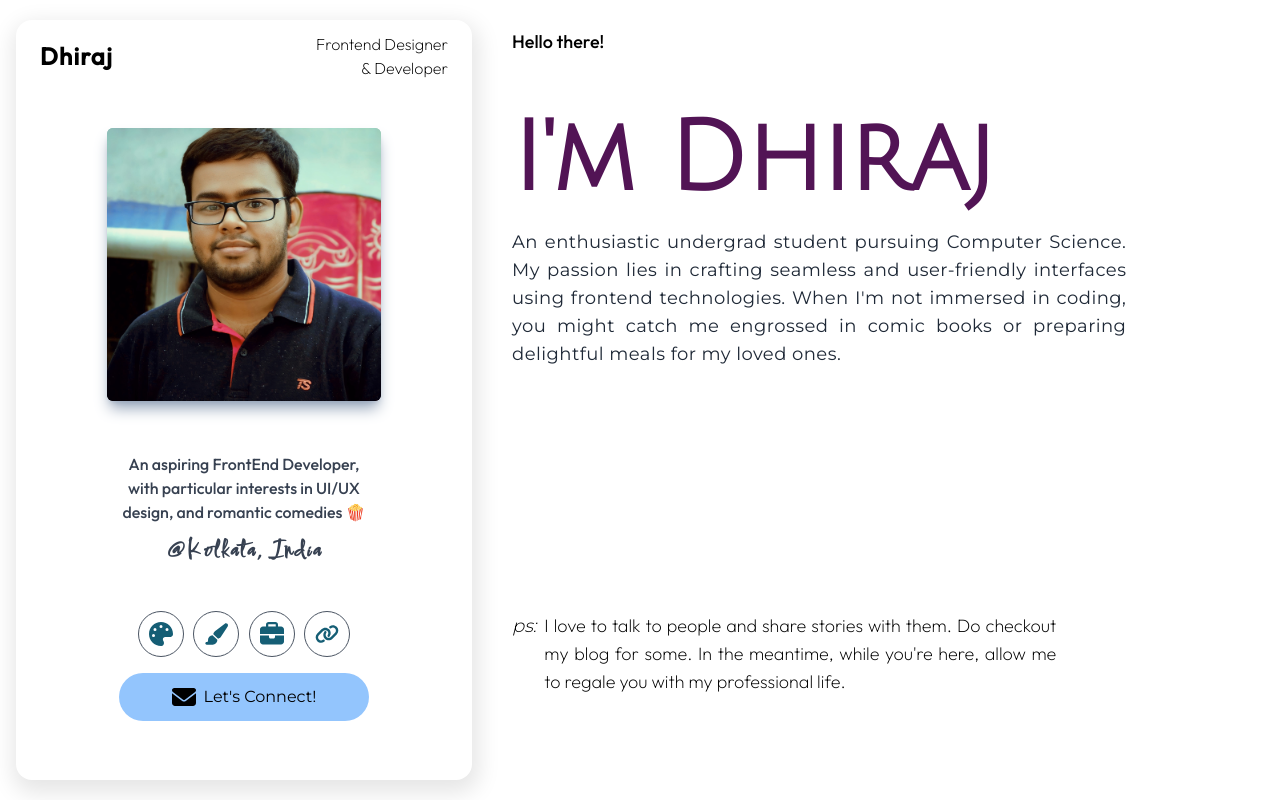
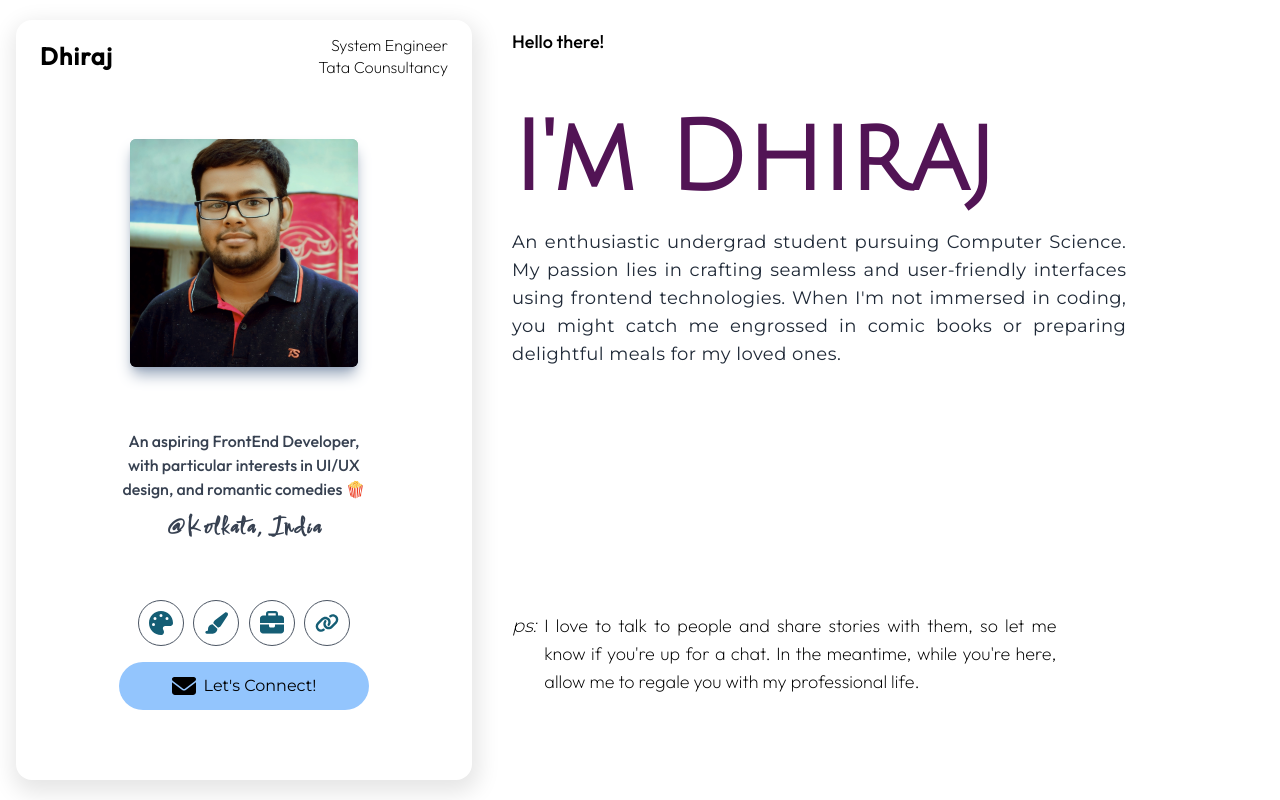
Before and after one commit to dhirajksharma/dhirajksharma.github.io, a React (Create React App) app: page / in a window 1280 px wide. Built offline with nearby package versions, Linux system fonts and the light colour scheme.

Commit message:
updating info

```diff
--- a/src/About/About.js
+++ b/src/About/About.js
@@ -49,7 +49,7 @@ render(){
 
         <div className="abtPs flex">
           <h1 className="font-montserrat font-light text-lg 2xl:text-2xl text-justify mr-2 italic">ps:</h1>
-          <p className="font-outfit font-light text-lg 2xl:text-2xl w-4/6 text-justify">I love to talk to people and share stories with them. Do checkout my blog for some. In the meantime, while you're here, allow me to regale you with my professional life.</p>
+          <p className="font-outfit font-light text-lg 2xl:text-2xl w-4/6 text-justify">I love to talk to people and share stories with them, so let me know if you're up for a chat. In the meantime, while you're here, allow me to regale you with my professional life.</p>
         </div>
       </div>
       </div>
--- a/src/App.js
+++ b/src/App.js
@@ -59,7 +59,7 @@ class App extends React.Component {
 
             <div className="flex justify-between items-center pt-2 w-screen h-[80px] sm:h-[120px] lg:h-[70px] 2xl:h-[100px] lg:w-full">
               <h1 className="ml-5 sm:ml-6 mr-0 text-2xl sm:text-3xl lg:text-2xl 2xl:text-3xl font-bold font-outfit tracking-wider">Dhiraj</h1>
-              <h1 className="mr-5 sm:mr-6 ml-0 text-right sm:text-xl lg:text-base 2xl:text-2xl font-outfit font-light leading-5">Frontend Designer<br></br> & Developer</h1>
+              <h1 className="mr-5 sm:mr-6 ml-0 text-right sm:text-xl lg:text-base 2xl:text-2xl font-outfit font-light !leading-snug">System Engineer<br></br>Tata Counsultancy</h1>
             </div>
 
             <div id='' className="h-[calc(100dvh-140px)] sm:h-[calc(100dvh-200px)] lg:h-full w-screen lg:w-full overflow-scroll containerDiv">
@@ -78,11 +78,11 @@ class App extends React.Component {
 
             {
               (window.innerWidth < 1024 &&
-              <div id='bottom-nav' className="hidden bg-[#f9fbfe] px-4 rounded-t-2xl rounded-b-lg w-[95vw] h-[59px] sm:h-[80px] absolute bottom-0 lg:!hidden">
+              <div id='bottom-nav' className="hidden bg-[#f9fbfe] px-4 rounded-t-2xl rounded-b-lg w-[95vw] h-[59px] sm:h-[69px] absolute bottom-0 lg:!hidden">
 
                     <ul className="flex justify-evenly">
                       {menus.map((menu, i) => (
-                        <li key={i} className="w-16 sm:w-24">
+                        <li key={i} className="w-16">
                           <div
                           className={`rounded-b-2xl rounded-t-md ${i === this.state.activeTab && "bg-white"}`}>
                             <a
--- a/src/Data/Data.js
+++ b/src/Data/Data.js
@@ -52,12 +52,12 @@ export const projectData=[
 ]
 
 export const experienceData=[
-    // {
-    //     year:"2024-Present",
-    //     title:"System Engineer",
-    //     location:"Tata Consultancy Services",
-    //     details:""
-    // },
+    {
+        year:"2024-Present",
+        title:"System Engineer",
+        location:"Tata Consultancy Services",
+        details:""
+    },
     {
         year:"2022",
         title:"Adobe UX Foundation",
--- a/src/Experience/Experience.js
+++ b/src/Experience/Experience.js
@@ -44,7 +44,7 @@ render(){
               <h2 className="mt-4 lg:mt-3 2xl:mt-[10px] translate-x-6 text-sm sm:text-base 2xl:text-xl font-serif text-slate-600 tracking-wide hidingExp">{exp.year}</h2>
               <h1 className="translate-x-6 text-xl sm:text-2xl lg:text-xl 2xl:text-2xl font-outfit hidingExp">{exp.title}</h1>
               <h3 className="translate-x-6 sm:text-lg lg:text-base 2xl:text-lg font-outfit font-extralight italic hidingExp">{exp.location}</h3>
-              <p className="mt-2 translate-x-6 sm:text-lg lg:text-base 2xl:text-lg mb-4 font-montserrat w-[80vw] lg:w-[90%] text-justify hidingExp">{exp.details}</p>
+              <p className="mt-2 translate-x-6 sm:text-lg lg:text-base 2xl:text-lg mb-4 font-montserrat w-[80vw] md:w-[85vw] lg:w-[90%] text-justify hidingExp">{exp.details}</p>
             </div>
           ))
         }
--- a/src/Head/Head.js
+++ b/src/Head/Head.js
@@ -97,18 +97,18 @@ class Head extends React.Component{
     render(){
         return (
             <div className="flex flex-col items-center justify-evenly h-full">
-                <div id="myface" className="blurred-img aspect-square rounded-md max-w-[65%] sm:max-w-[60%] hideFace">
+                <div id="myface" className="blurred-img aspect-square rounded-md max-w-[65%] sm:max-w-[50%] hideFace">
                     <img alt='mypic' src={me} loading="eager" className="shadow-lg rounded-md shadow-slate-400"></img>
                 </div>
 
                 <div id='divi1' className="min-h-[140px] sm:min-h-[unset] flex flex-col justify-between">
-                <p className="hideIntro my-3 sm:mt-8 lg:mt-2 w-[260px] sm:w-[470px] lg:w-[260px] 2xl:w-[300px] sm:text-2xl lg:text-base 2xl:text-xl text-center font-medium font-outfit text-gray-700">
+                <p className="hideIntro my-3 sm:mt-8 lg:mt-2 w-[260px] sm:w-[450px] lg:w-[260px] 2xl:w-[300px] sm:text-xl lg:text-base 2xl:text-xl text-center font-medium font-outfit text-gray-700">
                     {
                         ((window.innerWidth>=640 && window.innerWidth<1024)?"Hi, I'm Dhiraj Sharma. ":"")
                     }
                     An aspiring FrontEnd Developer, with particular interests in UI/UX design, and romantic comedies &#127871;
                     </p>
-                <p className="hideIntro text-center font-bold text-2xl sm:text-4xl lg:text-2xl 2xl:text-3xl sm:mt-6 lg:mt-0 2xl:mt-4 text-gray-700 font-comforter tracking-[.15rem]">@Kolkata, India</p>
+                <p className="hideIntro text-center font-bold text-2xl sm:text-3xl lg:text-2xl 2xl:text-3xl sm:mt-6 lg:mt-0 2xl:mt-4 text-gray-700 font-comforter tracking-[.15rem]">@Kolkata, India</p>
                 </div>
 
                 <div className="hideButton">
@@ -127,7 +127,7 @@ class Head extends React.Component{
                         </button>
 
                         <div className="flex flex-col relative">
-                            <div id="socialink" className="absolute hidden bg-white opacity-0 right-[3.37rem] sm:right-[4.9rem] lg:right-[3.4rem] 2xl:right-[4rem]">
+                            <div id="socialink" className="absolute hidden bg-white opacity-0 right-[3.37rem] sm:right-[4.45rem] lg:right-[3.4rem] 2xl:right-[4rem]">
                                 <button className="scalebtn tooltip">
                                     <span className="tooltiptext">LinkedIn</span>
                                     <a href="https://in.linkedin.com/in/dhirajksharma29" target="_blank" rel="noreferrer"><FontAwesomeIcon icon={faLinkedinIn} className="socialinks "/></a>
@@ -154,8 +154,8 @@ class Head extends React.Component{
 
                     <a href="mailto:dhirajksharma.official@gmail.com" rel="noreferrer">
                     <button
-                        className="transition-all bg-blue-300 hover:bg-blue-500 hover:text-white py-3 my-4 rounded-full font-montserrat min-w-[250px] flex justify-center items-center sm:text-2xl lg:text-base 2xl:text-xl w-full sm:w-[400px] lg:w-full 2xl:w-[300px] sm:py-[18px] lg:py-3 sm:mt-6 lg:mt-4">
-                            <FontAwesomeIcon icon={faEnvelope} className="text-2xl mr-2 sm:text-4xl lg:text-2xl 2xl:text-4xl"/>
+                        className="transition-all bg-blue-300 hover:bg-blue-500 hover:text-white py-3 my-4 rounded-full font-montserrat min-w-[250px] flex justify-center items-center sm:text-xl lg:text-base 2xl:text-xl w-full sm:w-[360px] lg:w-full 2xl:w-[300px] sm:py-4 lg:py-3 sm:mt-6 lg:mt-4">
+                            <FontAwesomeIcon icon={faEnvelope} className="text-2xl mr-2 sm:text-3xl lg:text-2xl 2xl:text-4xl"/>
                             Let's Connect!
                     </button>
                     </a>
--- a/src/index.css
+++ b/src/index.css
@@ -23,7 +23,7 @@
     }
 
     .socialinks {
-        @apply mx-1 sm:mx-[0.3rem] lg:hover:text-blue-400 lg:hover:bg-slate-50 lg:hover:border-blue-400 active:bg-slate-100 transition-all border border-gray-600 rounded-full w-6 h-6 p-[10px] sm:w-9 sm:h-9 sm:p-4 lg:w-6 lg:h-6 lg:p-[10px] 2xl:w-7 2xl:h-7 2xl:p-3;
+        @apply mx-1 sm:mx-[0.3rem] lg:hover:text-blue-400 lg:hover:bg-slate-50 lg:hover:border-blue-400 active:bg-slate-100 transition-all border border-gray-600 rounded-full w-6 h-6 p-[10px] sm:w-7 sm:h-7 sm:p-4 lg:w-6 lg:h-6 lg:p-[10px] 2xl:w-7 2xl:h-7 2xl:p-3;
     }
 
     .childrenDiv{
```
